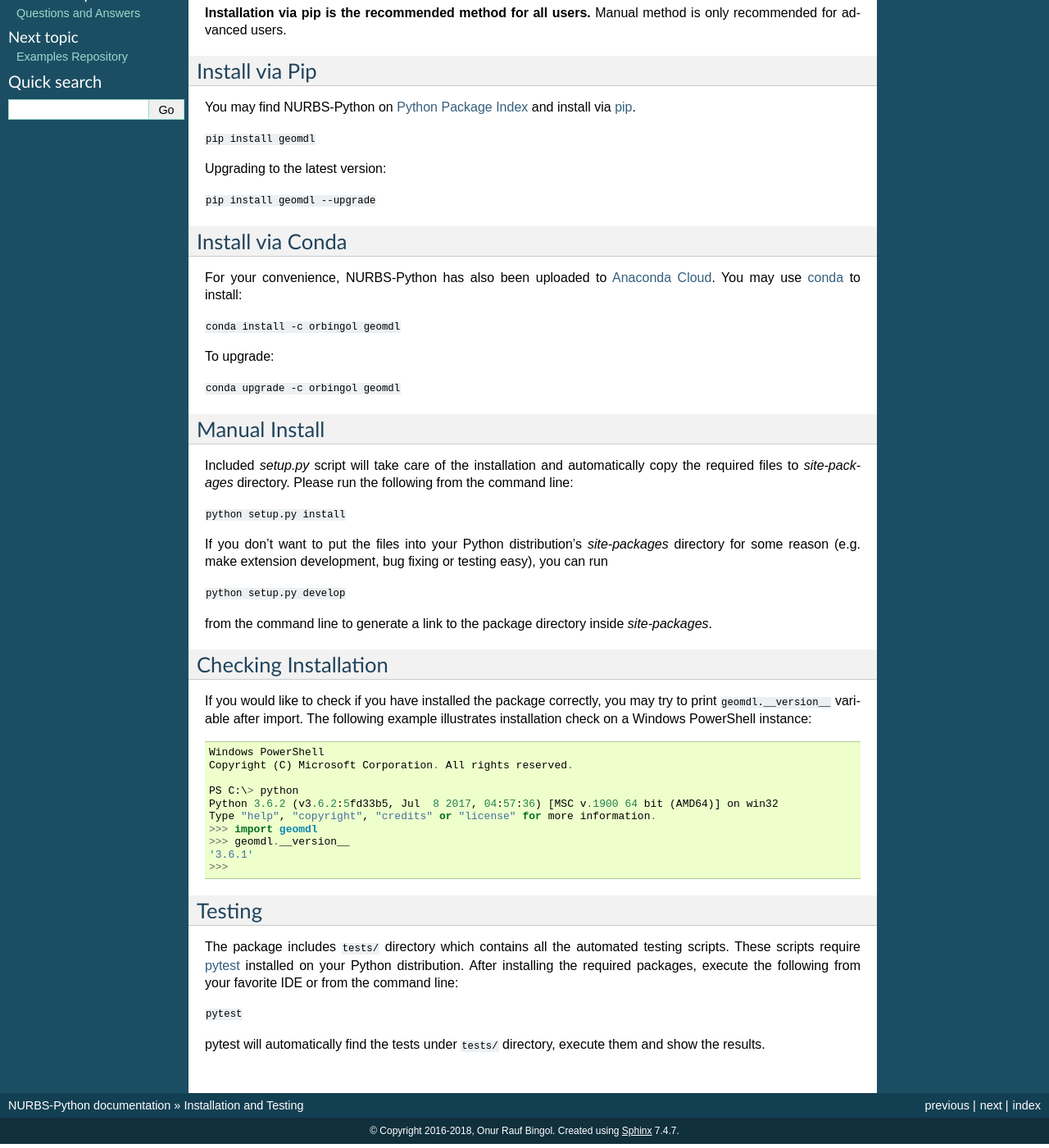
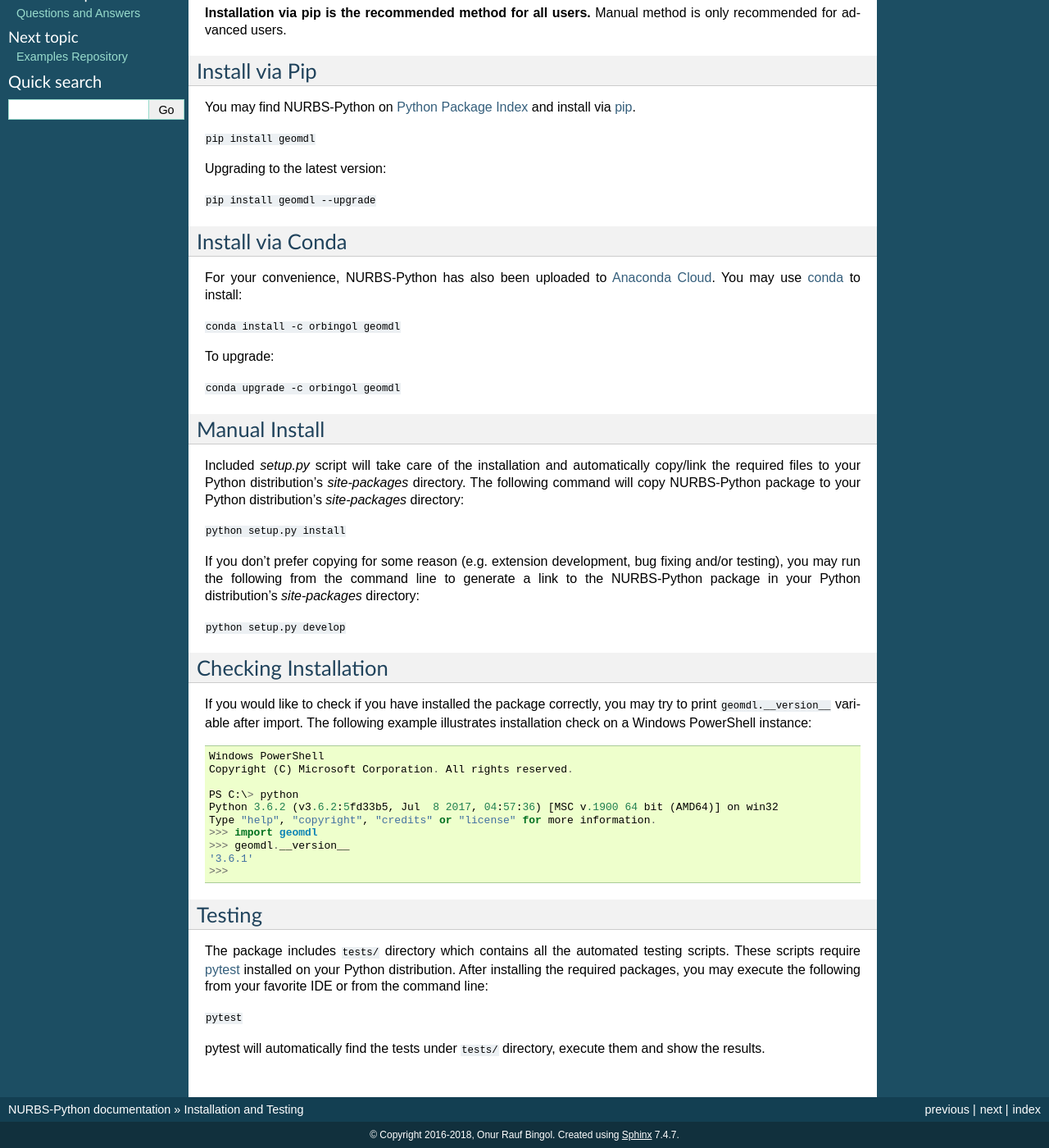
Before and after one commit to orbingol/NURBS-Python, a Sphinx documentation site: the page built from docs/install.rst, in a window 1280 px wide and 1400 px high, scrolled down 199 px. Shown: the whole window at 82% size. Built offline with Sphinx 7.4.7, drawn with Linux system fonts in a browser that asks for light colours; formulas are drawn with MathJax 3.

Commit message:
Fix the wording a little bit in install.rst

```diff
--- a/docs/install.rst
+++ b/docs/install.rst
@@ -37,17 +37,17 @@ To upgrade:
 Manual Install
 ==============
 
-Included *setup.py* script will take care of the installation and automatically copy the required files to
-*site-packages* directory. Please run the following from the command line:
+Included *setup.py* script will take care of the installation and automatically copy/link the required files to
+your Python distribution's *site-packages* directory. The following command will copy NURBS-Python package to your
+Python distribution's *site-packages* directory:
 
 ``python setup.py install``
 
-If you don't want to put the files into your Python distribution's *site-packages* directory for some reason (e.g.
-make extension development, bug fixing or testing easy), you can run
+If you don't prefer copying for some reason (e.g. extension development, bug fixing and/or testing), you may run the
+following from the command line to generate a link to the NURBS-Python package in your Python distribution's
+*site-packages* directory:
 
 ``python setup.py develop``
-
-from the command line to generate a link to the package directory inside *site-packages*.
 
 Checking Installation
 =====================
@@ -71,7 +71,7 @@ Testing
 
 The package includes ``tests/`` directory which contains all the automated testing scripts.
 These scripts require `pytest <https://pytest.readthedocs.io/en/latest>`_ installed on your Python distribution.
-After installing the required packages, execute the following from your favorite IDE or from the command line:
+After installing the required packages, you may execute the following from your favorite IDE or from the command line:
 
 ``pytest``
 
```
